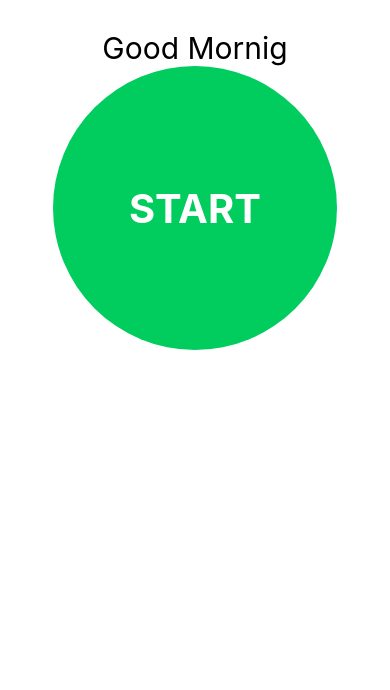
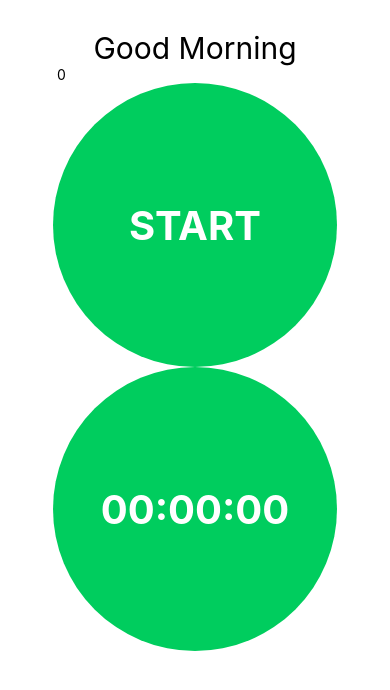
Before and after one commit to ricnef2121/react-native, a React Native app in the folder AwesomeProject/: screen / in a window 390 px wide. Shown: the top 690 px of the page. Built offline with nearby package versions, Linux system fonts and the light colour scheme; what react-native would draw is missing.

Commit message:
se agregan settimeot

```diff
--- a/AwesomeProject/src/components/Home/HomeView.js
+++ b/AwesomeProject/src/components/Home/HomeView.js
@@ -1,16 +1,45 @@
-import React from 'react';
+import React,{useState} from 'react';
 import {Text, View, TouchableOpacity} from 'react-native';
-import HomeViewStyles from './HomeViewStyles'
+import HomeViewStyles from './HomeViewStyles';
+import i18n from '../../i18n/i18n';
+
 const HomeView = () => {
+
+    const [time,setTime] = useState(0);
+
+    const startTime  = ()=>{
+        setInterval(() => {
+            setTime(time + 1000)
+        },1000);
+    }
+
+
+
+    const RenderRunningTimer = ()=>{
+        return(
+            <TouchableOpacity style={HomeViewStyles.mainActionButton} onPress={startTime}>
+                <Text style={HomeViewStyles.mainActionButtonText}>00:00:00</Text>
+            </TouchableOpacity>
+        );
+    }
+
+    const RenderStart = ()=>{
+        return(
+            <TouchableOpacity style={HomeViewStyles.mainActionButton} onPress={startTime}>
+            <Text style={HomeViewStyles.mainActionButtonText}>{i18n.HOME.START}</Text>
+        </TouchableOpacity>
+        );
+    }
+
   return (
-    <View style={{flex: 1,},HomeViewStyles.HomeViewContainer}>
+    <View style={{flex: 1},HomeViewStyles.HomeViewContainer}>
       <View stye={{flex: 1}}>
-        <Text style={HomeViewStyles.WelcomeHeader}>Good Mornig</Text>
+        <Text style={HomeViewStyles.WelcomeHeader}>{i18n.HOME.WELCOME_HEADER}</Text>
       </View>
       <View style={{flex: 2}}>
-        <TouchableOpacity style={HomeViewStyles.mainActionButton} onPress={() => console.log('button press')}>
-          <Text style={HomeViewStyles.mainActionButtonText}>START</Text>
-        </TouchableOpacity>
+         <Text> {time}</Text>
+        {RenderStart()}
+        {RenderRunningTimer()}
       </View>
     </View>
   );
--- /dev/null
+++ b/AwesomeProject/src/i18n/i18n.js
@@ -0,0 +1,8 @@
+const i18n = {
+    HOME :{
+        WELCOME_HEADER:'Good Morning',
+        START:'START',
+    }
+}
+
+export default i18n;
```
